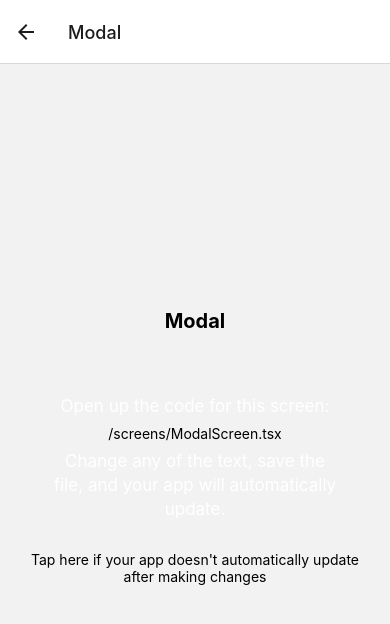
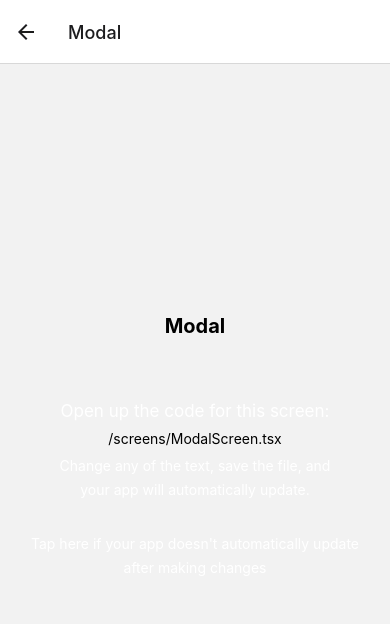
Before and after one commit to stan-dot/nativewind-setup, a React Native app in the folder my-app/: screen /Modal in a window 390 px wide. Shown: the top 624 px of the page. Built offline with nearby package versions, Linux system fonts and the light colour scheme; what expo-linking would draw is missing.

Commit message:
added postcss and webpack and imported raw css

```diff
--- a/my-app/App.tsx
+++ b/my-app/App.tsx
@@ -4,6 +4,7 @@ import { SafeAreaProvider } from 'react-native-safe-area-context';
 import useCachedResources from './hooks/useCachedResources';
 import useColorScheme from './hooks/useColorScheme';
 import Navigation from './navigation';
+import "./styles.css";
 
 export default function App() {
   const isLoadingComplete = useCachedResources();
--- a/my-app/components/EditScreenInfo.tsx
+++ b/my-app/components/EditScreenInfo.tsx
@@ -16,14 +16,20 @@ export default function EditScreenInfo({ path }: { path: string }) {
         </View>
 
         <Text
-          style={styles.getStartedText}>
+          // style={styles.getStartedText}
+          className='font-2xl leading-6 text-center text-white'
+
+        >
           Change any of the text, save the file, and your app will automatically update.
         </Text>
       </View>
 
       <View style={styles.helpContainer}>
         <TouchableOpacity onPress={handleHelpPress} style={styles.helpLink}>
-          <Text style={styles.helpLinkText} >
+          <Text
+            // style={styles.helpLinkText}
+          className='font-2xl leading-6 text-center text-white'
+          >
             Tap here if your app doesn't automatically update after making changes
           </Text>
         </TouchableOpacity>
--- a/my-app/package.json
+++ b/my-app/package.json
@@ -13,21 +13,26 @@
     "preset": "jest-expo"
   },
   "dependencies": {
+    "@babel/preset-env": "^7.20.2",
     "@expo/vector-icons": "^13.0.0",
     "@expo/webpack-config": "^0.17.2",
     "@react-navigation/bottom-tabs": "^6.0.5",
     "@react-navigation/native": "^6.0.2",
     "@react-navigation/native-stack": "^6.1.0",
+    "autoprefixer": "^10.4.13",
     "expo": "~47.0.12",
     "expo-asset": "~8.7.0",
     "expo-constants": "~14.0.2",
     "expo-font": "~11.0.1",
     "expo-linking": "~3.3.0",
+    "expo-modules-autolinking": "~1.0.0",
     "expo-splash-screen": "~0.17.5",
     "expo-status-bar": "~1.4.2",
     "expo-system-ui": "~2.0.1",
     "expo-web-browser": "~12.0.0",
     "nativewind": "^2.0.11",
+    "postcss": "^8.4.21",
+    "postcss-loader": "4.2.0",
     "react": "18.1.0",
     "react-dom": "18.1.0",
     "react-native": "0.70.5",
--- /dev/null
+++ b/my-app/postcss.config.js
@@ -0,0 +1,6 @@
+module.exports = {
+  plugins: {
+    tailwindcss: {},
+    autoprefixer: {},
+  },
+};
--- /dev/null
+++ b/my-app/styles.css
@@ -0,0 +1,3 @@
+@tailwind base;
+@tailwind components;
+@tailwind utilities;
--- /dev/null
+++ b/my-app/webpack.config.js
@@ -0,0 +1,20 @@
+const createExpoWebpackConfigAsync = require("@expo/webpack-config");
+
+module.exports = async function (env, argv) {
+  const config = await createExpoWebpackConfigAsync(
+    {
+      ...env,
+      babel: {
+        dangerouslyAddModulePathsToTranspile: ["nativewind"],
+      },
+    },
+    argv
+  );
+
+  config.module.rules.push({
+    test: /\.css$/i,
+    use: ["postcss-loader"],
+  });
+
+  return config;
+};
```
Also changed, not shown: 1 other file (tests, documents, lock files or other folders).
